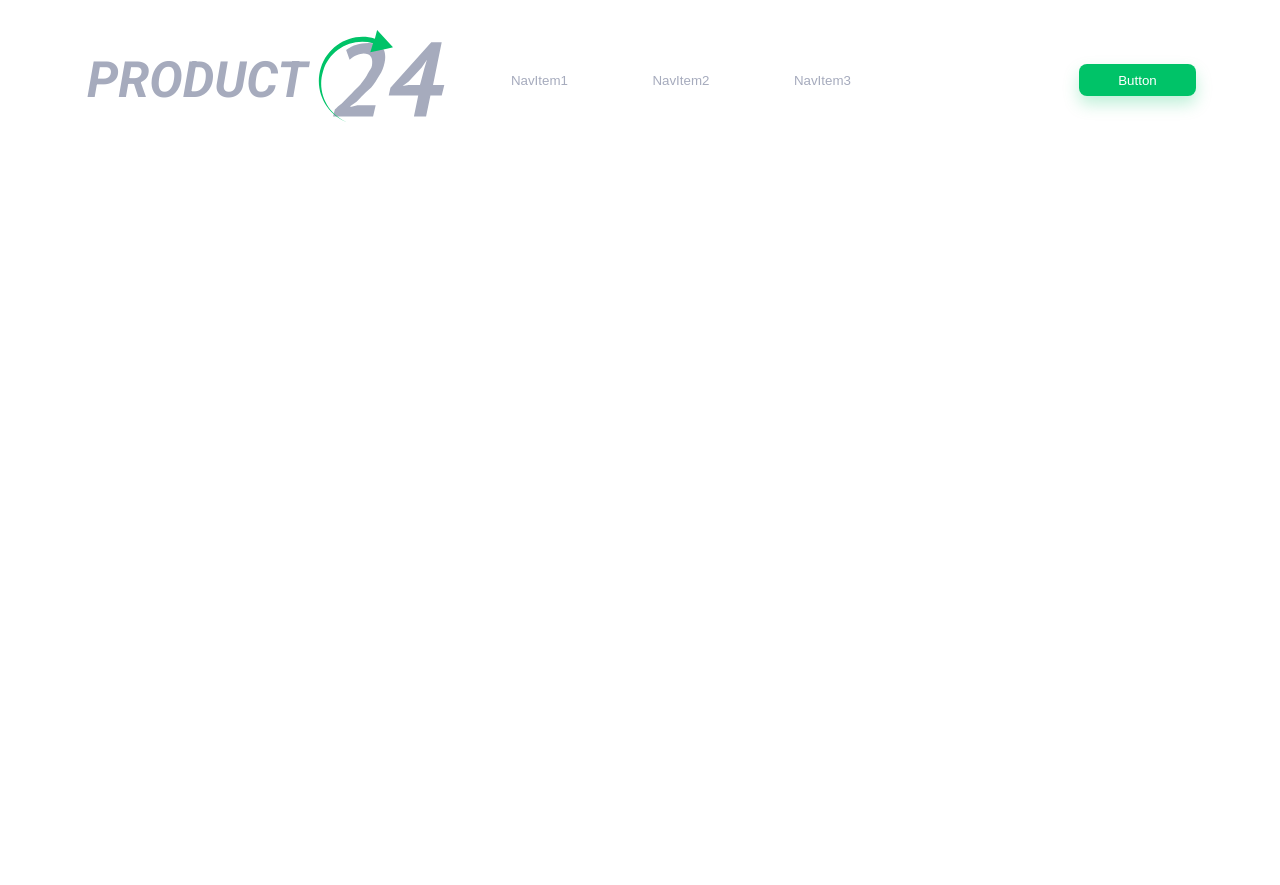
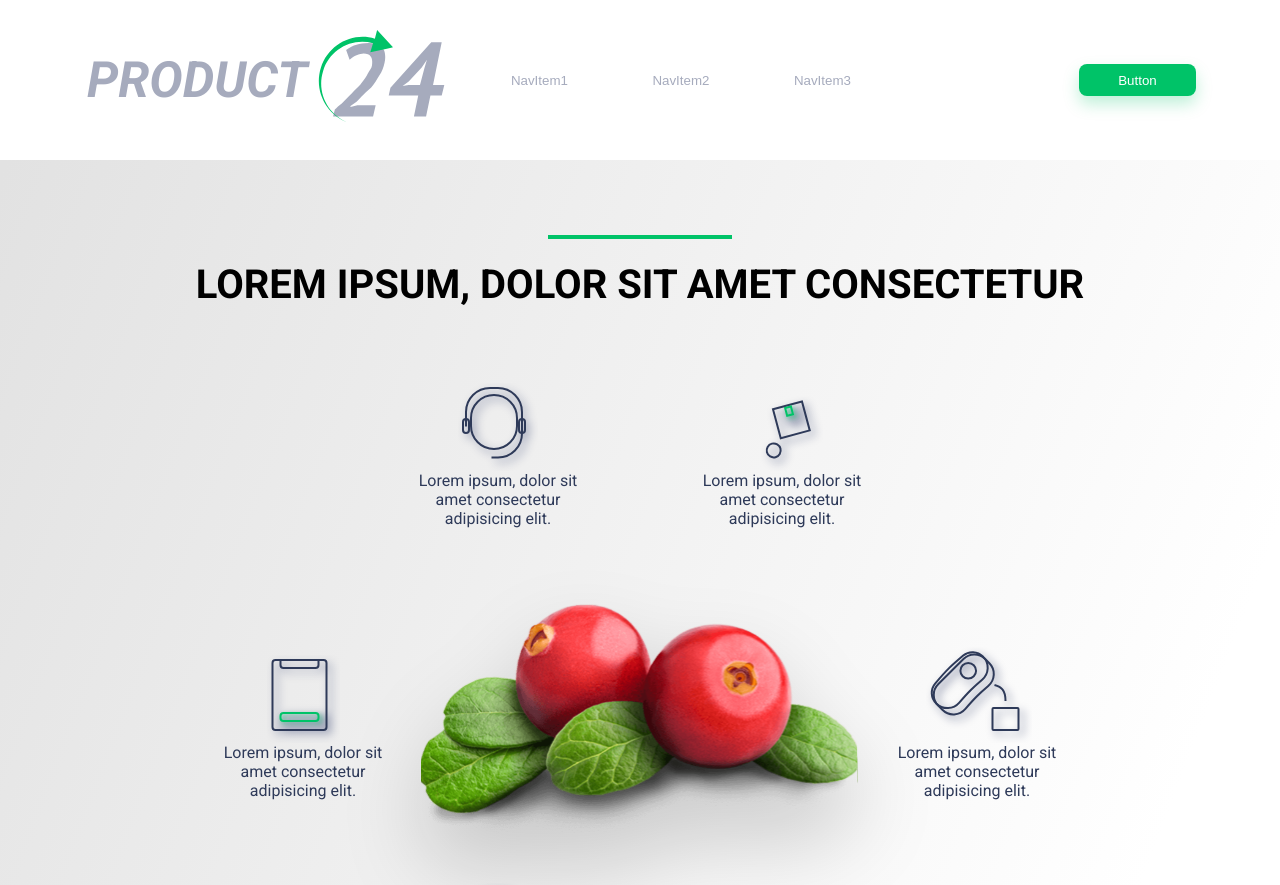
Before and after one commit to Miefim/Tesonero-web-site, a React (Create React App) app: page / in a window 1280 px wide. Shown: the top 885 px of the page. Before the commit the page ends 800 px from the top, so only its background shows below. Built offline with nearby package versions, Linux system fonts and the light colour scheme.

Commit message:
Made a banner

```diff
--- a/src/App.js
+++ b/src/App.js
@@ -1,10 +1,12 @@
 import Header from './components/Header';
+import Banner from './components/Banner';
 import './App.css';
 
 function App() {
   return (
     <div className="App">
       <Header/>
+      <Banner/>
     </div>
   );
 }
--- /dev/null
+++ b/src/components/Banner/index.jsx
@@ -0,0 +1,46 @@
+import SeparateLine from '../UI/SeparateLine'
+import style from './index.module.css'
+
+const Banner = () => {
+   return(
+      <div className={style.banner}>
+         <SeparateLine className={style.line}/>
+         <title className={style.title}>LOREM IPSUM, DOLOR SIT AMET CONSECTETUR</title>
+         <div className={style.content}>
+            <div className={style.content_top}>
+               <div className={style.card}>
+                  <img src="/images/bannerIcon1.svg" alt="" />
+                  Lorem ipsum, dolor sit amet consectetur adipisicing elit.
+               </div>
+               <div className={style.card}>
+                  <img src="/images/bannerIcon2.svg" alt="" />
+                  Lorem ipsum, dolor sit amet consectetur adipisicing elit.
+               </div>
+            </div>
+            <div className={style.content_center}>
+               <div className={style.card}>
+                  <img src="/images/bannerIcon3.svg" alt="" />
+                  Lorem ipsum, dolor sit amet consectetur adipisicing elit.
+               </div>
+               <img className={style.banner_img} src="/images/bannerMain.svg" alt="" />
+               <div className={style.card}>
+                  <img src="/images/bannerIcon4.svg" alt="" />
+                  Lorem ipsum, dolor sit amet consectetur adipisicing elit.
+               </div>
+            </div>
+            <div className={`${style.content_top} ${style.content_bottom}`}>
+               <div className={style.card}>
+                  <img src="/images/bannerIcon1.svg" alt="" />
+                  Lorem ipsum, dolor sit amet consectetur adipisicing elit.
+               </div>
+               <div className={`${style.card} ${style.card_bottom}`}>
+                  <img src="/images/bannerIcon2.svg" alt="" />
+                  Lorem ipsum, dolor sit amet consectetur adipisicing elit.
+               </div>
+            </div>
+         </div>
+      </div>
+   )
+}
+
+export default Banner
--- /dev/null
+++ b/src/components/Banner/index.module.css
@@ -0,0 +1,67 @@
+.banner {
+   display: flex;
+   flex-direction: column;
+   align-items: center;
+   width: 100%;
+   min-height: 947px;
+   background: linear-gradient(111.04deg, #E2E2E2 0.39%, rgba(255, 255, 255, 0) 86.46%);
+}
+
+.line {
+   margin-top: 75px;
+}
+
+.title {
+   display: flex;
+   justify-content: center;
+   margin-top: 22px;
+   font-size: 40px;
+   font-weight: 700;
+   width: 1223px;
+   height: 47px;
+}
+
+.content {
+   margin-top: 69px;
+}
+
+.content_top {
+   margin: 0 auto;
+   display: flex;
+   align-items: baseline;
+   width: 460px;
+   justify-content: space-between;
+}
+
+.card {
+   display: flex;
+   flex-direction: column;
+   align-items: center;
+   width: 176px;
+   text-align: center;
+   color: #2E3A59;
+   height: 151px;
+}
+
+.content_center {
+   margin-top: 110px;
+   display: flex;
+   align-items: baseline;
+   width: 850px;
+   justify-content: space-between;
+   position: relative;
+}
+
+.banner_img {
+   position: absolute;
+   top: -80px;
+   left: 126px;
+}
+
+.content_bottom {
+   margin-top: 71px;
+}
+
+.card_bottom {
+   width: 199px;
+}
--- /dev/null
+++ b/src/components/UI/SeparateLine/index.jsx
@@ -0,0 +1,9 @@
+import style from './index.module.css'
+
+const SeparateLine = ({className}) => {
+   return(
+      <div className={`${style.separateLine} ${className}`}></div>
+   )
+}
+
+export default SeparateLine
--- /dev/null
+++ b/src/components/UI/SeparateLine/index.module.css
@@ -0,0 +1,5 @@
+.separateLine {
+   width: 184px;
+   height: 4px;
+   background-color: #00C368;
+}
```
